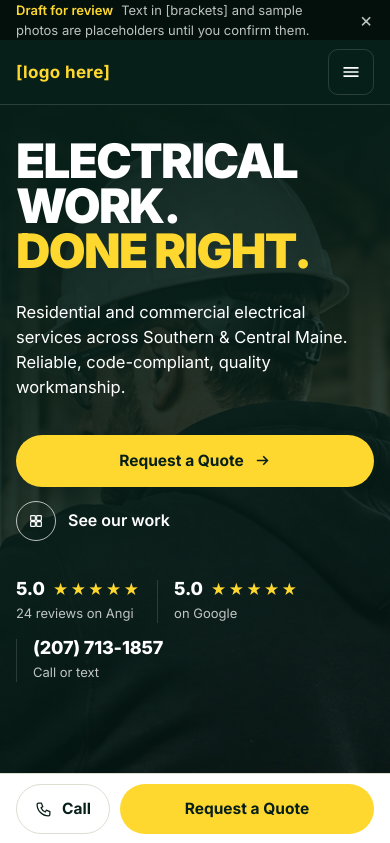
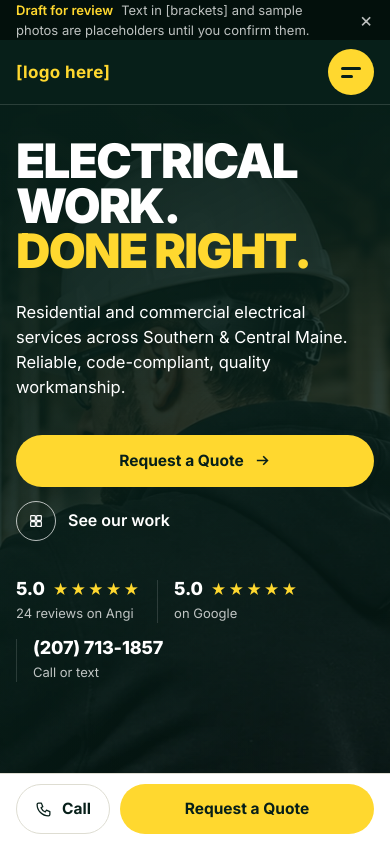
Before and after one commit to theo272004/solid-ground-electric, a plain HTML site: page index.html in a window 390 px wide. Shown: the top 843 px of the page. Drawn offline with nearby package versions, Linux system fonts and the light colour scheme; no server answers.

Commit message:
Phone menu button: yellow circle with animated two-line icon
Co-Authored-By: Claude Sonnet 5.5 <noreply@anthropic.com>

```diff
--- a/index.html
+++ b/index.html
@@ -774,6 +774,17 @@ h1 em{font-style:normal;color:var(--y);display:block}
   .qcta,.fcta .fb,.ftr .cnt a[data-open]{display:none}
 }
 
+
+/* phone menu button: yellow circle, two lines that turn into an X */
+.menu{width:46px;height:46px;border:0;border-radius:50%;background:var(--y);color:var(--g);cursor:pointer}
+.menu .mb{position:relative;display:block;width:20px;height:12px}
+.menu .mb i{position:absolute;left:0;height:2.4px;border-radius:2px;background:var(--g);transition:transform .3s var(--ease),width .3s var(--ease),top .3s var(--ease)}
+.menu .mb i:nth-child(1){top:1px;width:20px}
+.menu .mb i:nth-child(2){top:9px;width:12px}
+.menu[aria-expanded="true"] .mb i:nth-child(1){top:5px;width:20px;transform:rotate(45deg)}
+.menu[aria-expanded="true"] .mb i:nth-child(2){top:5px;width:20px;transform:rotate(-45deg)}
+.menu:focus-visible{outline:2px solid #fff;outline-offset:3px}
+
 /* one section per screen (desktop) */
 @media (min-width:981px){
   html{scroll-padding-top:73px}
@@ -835,7 +846,7 @@ h1 em{font-style:normal;color:var(--y);display:block}
   <a class="brand" href="#top" aria-label="Solid Ground Electric home"><span class="logo-ph">[logo here]</span></a>
   <nav class="nav" id="nav" aria-label="Main"><a href="#top" aria-current="true">Home</a><a href="#services">Services</a><a href="#work">Projects</a><a href="#reviews">Reviews</a><a href="#about">About</a><a href="#locations">Service Area</a></nav>
   <div class="hr"><a href="tel:+12077131857" class="tl">(207) 713-1857</a><button class="btn y" type="button" data-open>Get a Quote <svg class="ar" aria-hidden="true"><use href="#a"/></svg></button></div>
-  <button class="menu" id="menuBtn" type="button" aria-label="Open menu" aria-expanded="false" aria-controls="nav"><svg viewBox="0 0 24 24" aria-hidden="true"><path d="M3 7h18M3 12h18M3 17h18" fill="none" stroke="currentColor" stroke-width="2"/></svg></button>
+  <button class="menu" id="menuBtn" type="button" aria-label="Open menu" aria-expanded="false" aria-controls="nav"><span class="mb" aria-hidden="true"><i></i><i></i></span></button>
 </div></header>
 
 <main id="top">
```
